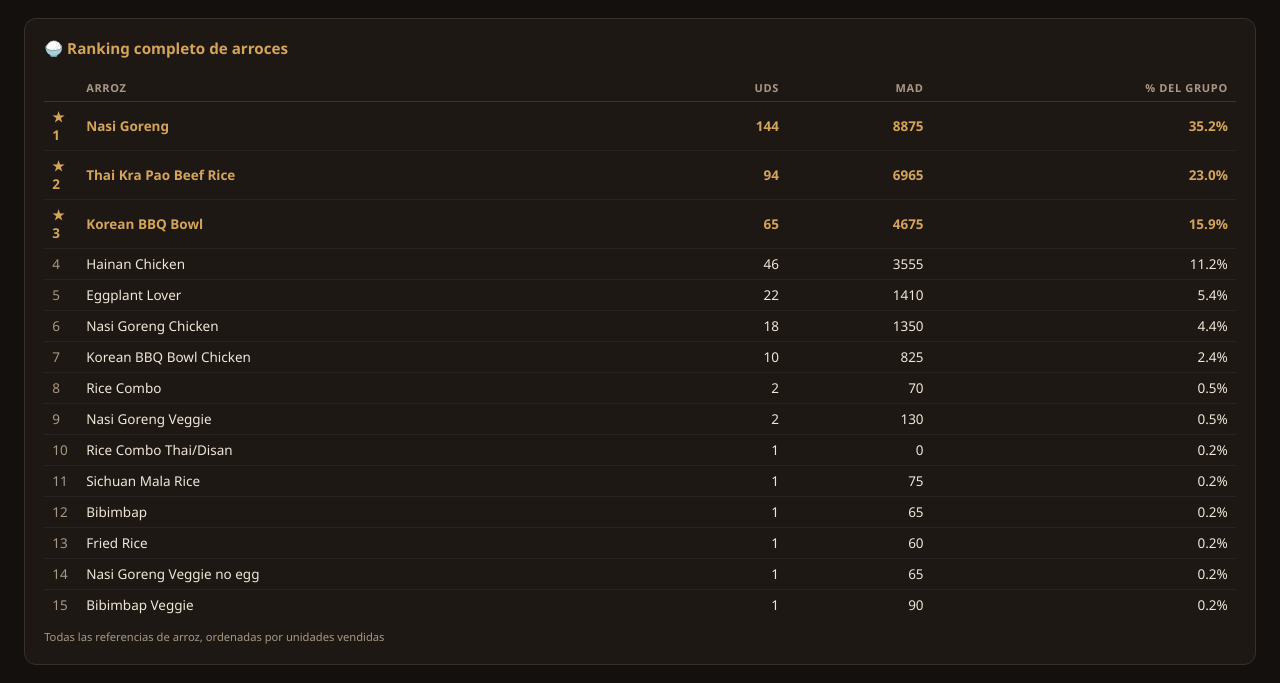
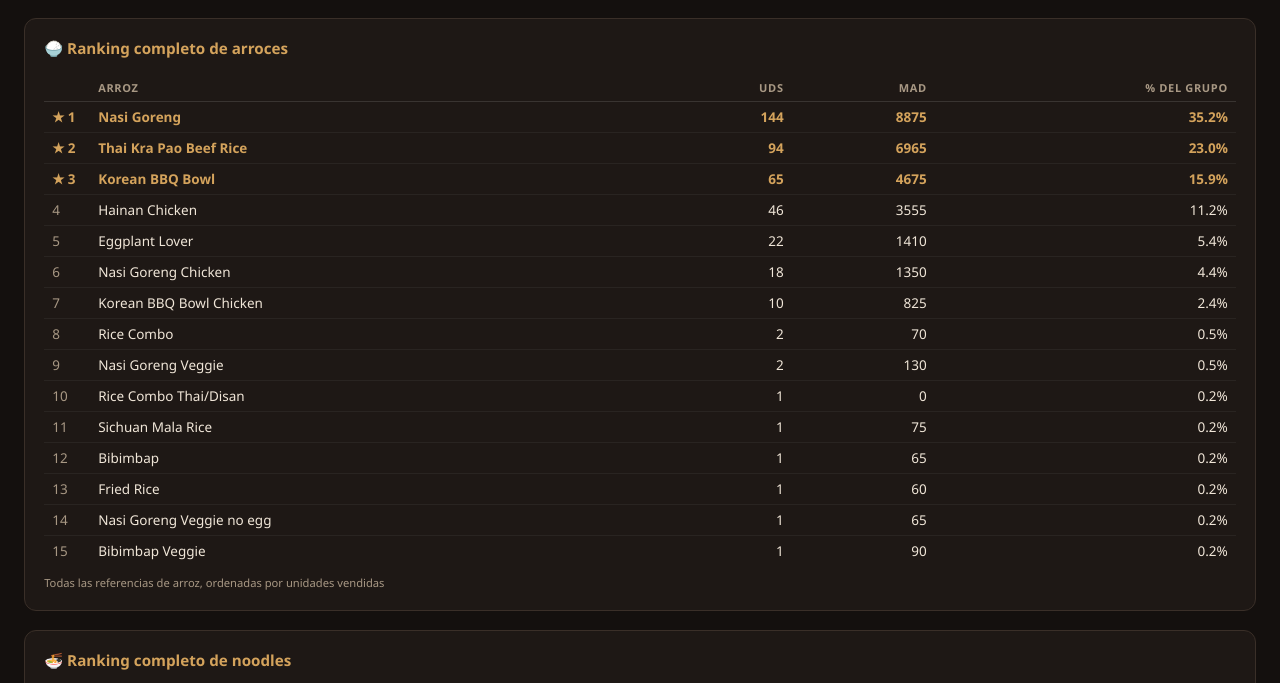
Before and after one commit to popifresco12/kinomori-sales, a plain HTML site: page index.html in a window 1280 px wide. Shown: the part 1678-2361 px from the top of the page. Drawn offline with Linux system fonts and the light colour scheme.

Commit message:
Tablas: alinear numero de posicion

```diff
--- a/index.html
+++ b/index.html
@@ -98,7 +98,7 @@
 .rank-table td { padding:6px 8px; border-bottom:1px solid rgba(255,255,255,.05); color:#f0e6d8 }
 .rank-table tr:last-child td { border-bottom:none }
 .rank-table td.num { text-align:right; font-variant-numeric:tabular-nums }
-.rank-table td.pos { color:#a89884; width:34px }
+.rank-table td.pos { color:#a89884; width:46px; white-space:nowrap }
 .rank-table tr.top td { color:#d4a35c; font-weight:600 }
 .rank-table tr.top td.pos::before { content:'★ '; }
 </style>
```
